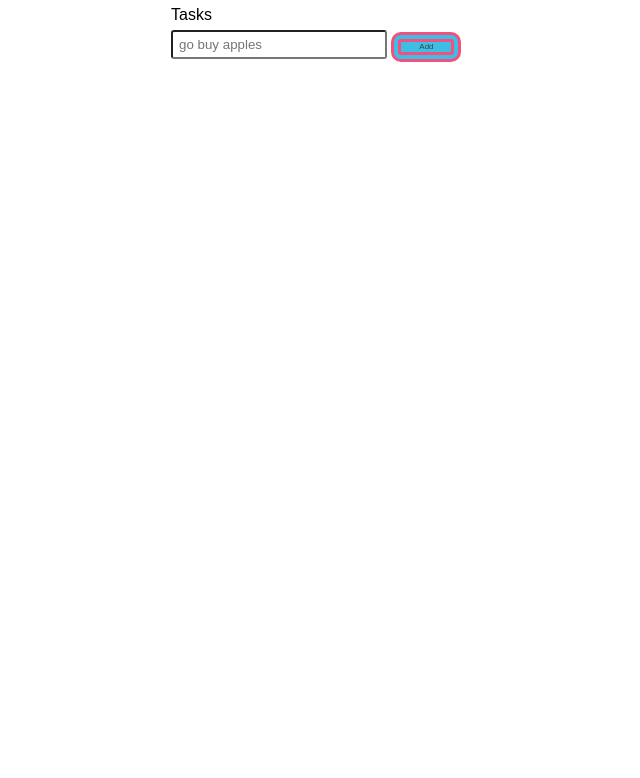
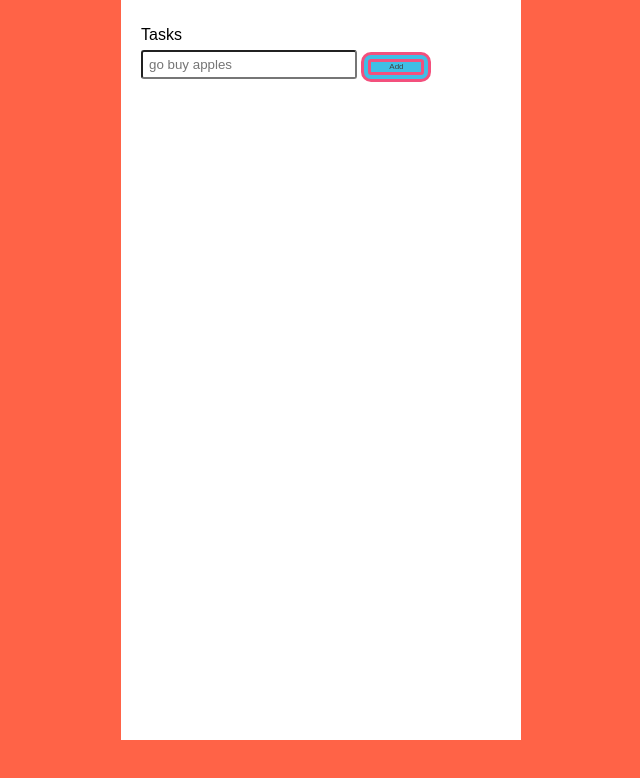
Before and after one commit to margaretyjkim/emoji-todo, a plain HTML site: page index.html in a window 1280 px wide. Shown: the whole page, without its empty margins (319-959 px from the left). Drawn offline with Linux system fonts and the light colour scheme.

Commit message:
add the main class to the form and the list, add a background color to the body, and add white to the content part to white so that the there is a division in the page and so that the content can be read better

```diff
--- a/index.html
+++ b/index.html
@@ -8,7 +8,7 @@
 	<link rel="stylesheet" href="style.css">
 </head>
 <body>
-
+	<div class="main">
 		<form name="taskForm">
 			<label>Tasks</label>
 			<br/>
@@ -17,8 +17,8 @@
 				<input type="button" value="Add" onClick="todoForm()" class="button">
 			</div>
 		</form>
-
 		<div id="todoInfo"></div>
+	</div>
 
 </body>
 </html>
--- a/style.css
+++ b/style.css
@@ -6,7 +6,8 @@
 body {
 	font-family: sans-serif;
 	margin: auto;
-	width: 300px;
+	width: 400px;
+	background-color: tomato;
 }
 
 label {
@@ -17,6 +18,12 @@ label {
 .checkedOff {
 	text-decoration: line-through;
  }
+
+.main {
+	background: white;
+	padding: 5%;
+	height: 700px;
+}
 
 input[type="text" i ] {
 	height: 25px;
```
Lines whose indentation alone changed are shown as unchanged.
